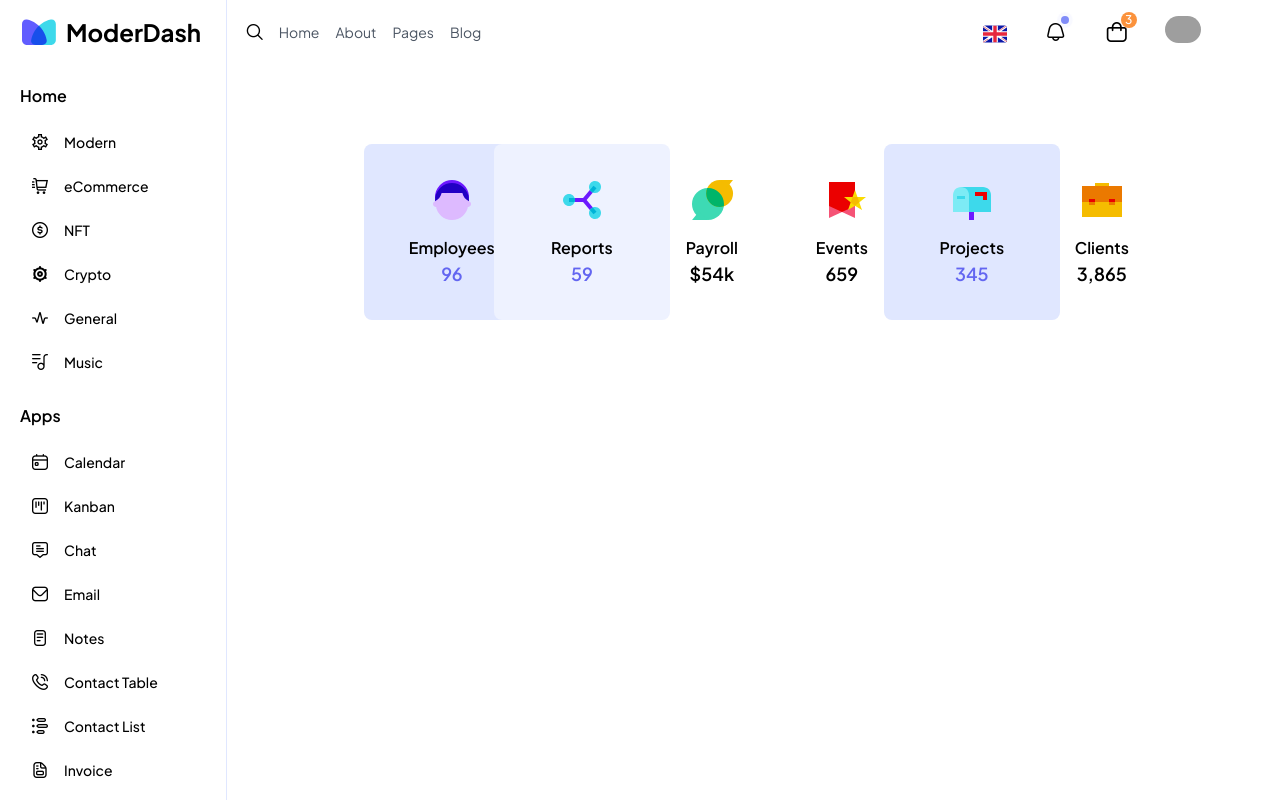
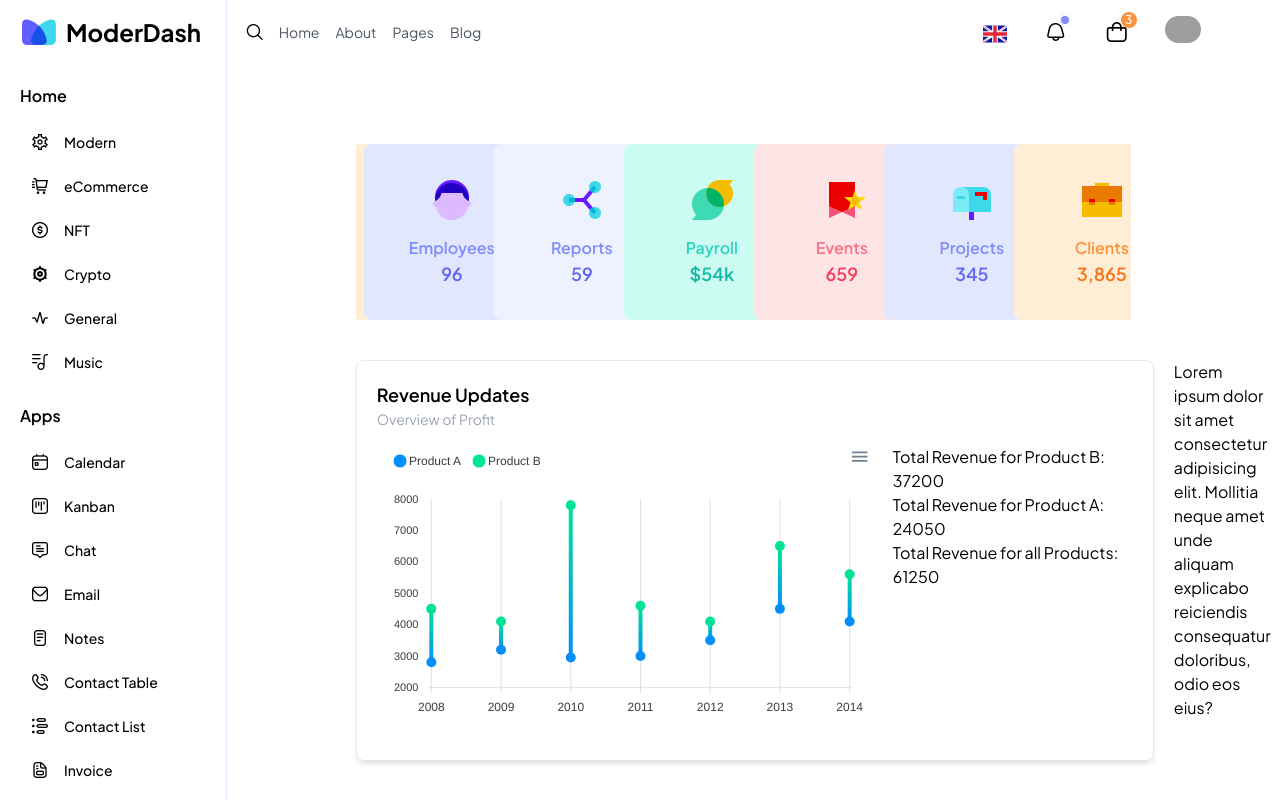
Before and after one commit to AjinathTangade/ModerDash, a React (Vite) app: page / in a window 1280 px wide. Built offline with nearby package versions, Linux system fonts and the light colour scheme; grey boxes are pictures that could not be loaded.

Commit message:
Added the APEXCHARTS

```diff
--- a/package.json
+++ b/package.json
@@ -16,11 +16,13 @@
     "@radix-ui/react-dropdown-menu": "^2.0.6",
     "@radix-ui/react-popover": "^1.0.7",
     "@radix-ui/react-slot": "^1.0.2",
+    "apexcharts": "^3.45.2",
     "class-variance-authority": "^0.7.0",
     "clsx": "^2.1.0",
     "embla-carousel-react": "^8.0.0-rc22",
     "lucide-react": "^0.316.0",
     "react": "^18.2.0",
+    "react-apexcharts": "^1.4.1",
     "react-dom": "^18.2.0",
     "react-icons": "^5.0.1",
     "react-router-dom": "^6.21.3",
--- a/src/components/Dashboard/Dashboard.jsx
+++ b/src/components/Dashboard/Dashboard.jsx
@@ -1,15 +1,24 @@
 import React from "react";
 import NavBar from "../NavBar/NavBar";
 import SliderComponent from "../SliderComponent/SliderComponent";
+import RevenueUpdates from "../Graphs/RevenueUpdates/RevenueUpdates";
 
 function Dashboard() {
   return (
     <div className="xl:w-5/6">
       <NavBar />
       <div className="relative top-0 xl:top-16">
-        <div className="w-full ">
-          <div className="mx-5 xl:w-9/12 xl:mx-auto ">
+        <div className="w-full xl:w-9/12 xl:mx-auto flex flex-col gap-10">
+          <div className="">
             <SliderComponent />
+          </div>
+          <div className="flex gap-5 justify-between">
+            <div>
+              <RevenueUpdates />
+            </div>
+            <div>
+              <p>Lorem ipsum dolor sit amet consectetur adipisicing elit. Mollitia neque amet unde aliquam explicabo reiciendis consequatur doloribus, odio eos eius?</p>
+            </div>
           </div>
         </div>
       </div>
--- /dev/null
+++ b/src/components/Graphs/RevenueUpdates/RevenueUpdates.jsx
@@ -0,0 +1,118 @@
+import React, { useState, useEffect } from "react";
+import ReactApexChart from "react-apexcharts";
+function RevenueUpdates() {
+  const [chartOptions] = useState({
+    chart: {
+      height: 350,
+      type: "rangeBar",
+      zoom: {
+        enabled: false,
+      },
+    },
+    plotOptions: {
+      bar: {
+        isDumbbell: true,
+        columnWidth: 4,
+        dumbbellColors: [["#008FFB", "#00E396"]],
+      },
+    },
+    legend: {
+      show: true,
+      showForSingleSeries: true,
+      position: "top",
+      horizontalAlign: "left",
+      customLegendItems: ["Product A", "Product B"],
+    },
+    fill: {
+      type: "gradient",
+      gradient: {
+        type: "vertical",
+        gradientToColors: ["#00E396"],
+        inverseColors: true,
+        stops: [0, 100],
+      },
+    },
+    grid: {
+      xaxis: {
+        lines: {
+          show: true,
+        },
+      },
+      yaxis: {
+        lines: {
+          show: false,
+        },
+      },
+    },
+    xaxis: {
+      tickPlacement: "on",
+    },
+  });
+
+  const [series] = useState([
+    {
+      data: [
+        { x: "2008", y: [2800, 4500] },
+        { x: "2009", y: [3200, 4100] },
+        { x: "2010", y: [2950, 7800] },
+        { x: "2011", y: [3000, 4600] },
+        { x: "2012", y: [3500, 4100] },
+        { x: "2013", y: [4500, 6500] },
+        { x: "2014", y: [4100, 5600] },
+      ],
+    },
+  ]);
+  // Calculate totals for Product A and Product B across all years
+  const [productATotal, setProductATotal] = useState(0);
+  const [productBTotal, setProductBTotal] = useState(0);
+
+  useEffect(() => {
+    let productASum = 0;
+    let productBSum = 0;
+
+    series[0].data.forEach((item) => {
+      productASum += item.y[0];
+      productBSum += item.y[1];
+      //console.log("A",productASum)
+      //console.log("B",+productBSum)
+    });
+
+    setProductATotal(productASum);
+    setProductBTotal(productBSum);
+    //console.log("A", productASum);
+    //console.log("B", +productBSum);
+  }, [series]);
+
+  // Calculate total revenue for all products combined
+  const totalRevenue = productATotal + productBTotal;
+  //console.log(productATotal)
+  return (
+    <div className="w-full">
+      <div
+        id="chart-fir"
+        className="shadow-md p-5 rounded-lg border border-0.5"
+      >
+        <h3 className="text-lg font-semibold">Revenue Updates</h3>
+        <p className="text-sm font-base text-gray-400 pb-4">
+          Overview of Profit
+        </p>
+        <div className="flex gap-4">
+          <ReactApexChart
+            options={chartOptions}
+            series={series}
+            type="rangeBar"
+            height={280}
+            width={500}
+          />
+          <div className="min-w-60">
+            <p>Total Revenue for Product B: {productBTotal}</p>
+            <p>Total Revenue for Product A: {productATotal}</p>
+            <p>Total Revenue for all Products: {totalRevenue}</p>
+          </div>
+        </div>
+      </div>
+    </div>
+  );
+}
+
+export default RevenueUpdates;
--- a/src/components/SliderComponent/SliderComponent.jsx
+++ b/src/components/SliderComponent/SliderComponent.jsx
@@ -40,7 +40,7 @@ function SliderComponent() {
                 </h5>
               </div>
             </div>
-
+            <span className="bg-teal-100 bg-orange-100 bg-rose-100 bg-indigo-50 text-indigo-400 text-indigo-500 text-teal-400 text-teal-500 text-rose-400 text-rose-500 text-orange-400 text-orange-500"></span>
           </div>
         ))}
       </Slider>
```
Also changed, not shown: 1 other file (tests, documents, lock files or other folders).
